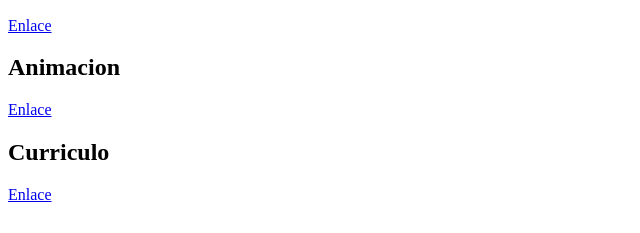
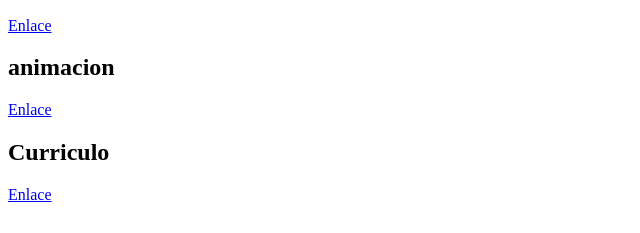
Before and after one commit to JorgeMondra/4IV8_PSW_AguileraMondragonJorgeAlberto, a plain HTML site: page index.html in a window 1280 px wide. Shown: the part 233-466 px from the top of the page, 0-640 px from the left. Drawn offline with Linux system fonts and the light colour scheme.

Commit message:
Funcionaaa

```diff
--- a/index.html
+++ b/index.html
@@ -11,7 +11,7 @@
     <br>
     <h2>Primer Ejemplo</h2><a href="02HTML/index.html">Enlace</a>
     <h2>Inicio Sesion</h2><a href="03IniciarSesion/Inicia Sesion.html">Enlace</a>
-    <h2>Animacion</h2><a href="04CSSAnimada/animada.html">Enlace</a>
+    <h2>animacion</h2><a href="04CSSAnimada/animada.html">Enlace</a>
     <h2>Curriculo</h2><a href="Curriculum/index.html">Enlace</a>
 </body>
 </html>
```
